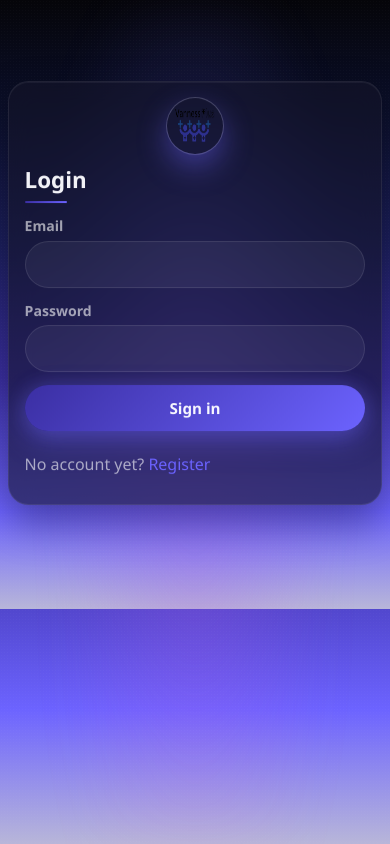
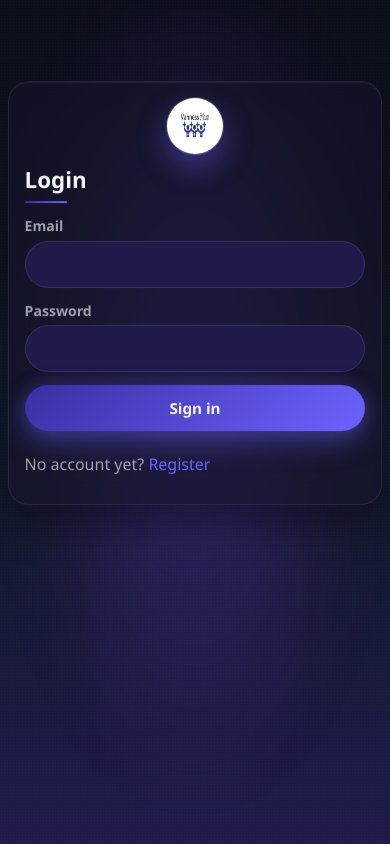
Before and after one commit to Rmutt2005/Attendance-system, a Next.js app: page /login in a window 390 px wide. Built offline with nearby package versions, Linux system fonts and the light colour scheme.

Commit message:
do responsive and fix some bug

```diff
--- a/app/globals.css
+++ b/app/globals.css
@@ -20,18 +20,12 @@
 html,
 body {
   margin: 0;
-  min-height: 100%;
+  min-height: 100vh;
   color: var(--text-primary);
-  background:
-    linear-gradient(
-      180deg,
-      #050509 0%,
-      #0b0f2a 18%,
-      #1c1f5e 40%,
-      #3b2fa3 62%,
-      #6c63ff 84%,
-      #b8b6d9 100%
-    );
+  background: linear-gradient(180deg, #0b0f1a 0%, #111827 52%, #1e1b4b 100%);
+  background-repeat: no-repeat;
+  background-size: cover;
+  background-attachment: fixed;
 }
 
 body::before {
@@ -39,10 +33,12 @@ body::before {
   position: fixed;
   inset: 0;
   pointer-events: none;
-  background:
-    radial-gradient(ellipse at 50% 40%, rgba(108, 99, 255, 0.28) 0%, rgba(108, 99, 255, 0) 56%),
-    radial-gradient(ellipse at 50% 70%, rgba(255, 78, 205, 0.12) 0%, rgba(255, 78, 205, 0) 52%);
-  filter: blur(20px);
+  background: radial-gradient(
+    ellipse at 50% 45%,
+    rgba(124, 58, 237, 0.35) 0%,
+    rgba(124, 58, 237, 0) 62%
+  );
+  filter: blur(34px);
   z-index: 0;
 }
 
@@ -98,6 +94,8 @@ a:hover {
 
 .chrome-logo {
   border-radius: 999px;
+  background: #ffffff;
+  padding: 5px;
   box-shadow: 0 0 0 1px rgba(255, 255, 255, 0.25), 0 10px 24px rgba(108, 99, 255, 0.4);
 }
 
@@ -181,7 +179,7 @@ button {
 
 input,
 select {
-  background: rgba(255, 255, 255, 0.05);
+  background: #1e1b4b;
   color: var(--text-primary);
   padding: 0.84rem 1rem;
   box-shadow: inset 0 0 0 1px rgba(255, 255, 255, 0.1);
@@ -195,7 +193,13 @@ input:focus,
 select:focus {
   outline: none;
   box-shadow: inset 0 0 0 1px var(--focus), 0 0 0 4px rgba(108, 99, 255, 0.2);
-  background: rgba(255, 255, 255, 0.08);
+  background: #111827;
+}
+
+select,
+select option {
+  color: #c7d2fe;
+  background: #111827;
 }
 
 button,
@@ -366,7 +370,34 @@ video {
 
 .auth-logo {
   border-radius: 999px;
+  background: #ffffff;
+  padding: 8px;
   box-shadow: 0 12px 30px rgba(108, 99, 255, 0.45), 0 0 0 1px rgba(255, 255, 255, 0.2);
+}
+
+.status-badge {
+  display: inline-flex;
+  align-items: center;
+  padding: 0.42rem 0.84rem;
+  border-radius: 999px;
+  color: #eef2ff;
+  font-weight: 700;
+  font-size: 0.83rem;
+}
+
+.status-ready {
+  background: linear-gradient(135deg, #065f46, #10b981);
+  box-shadow: 0 8px 20px rgba(16, 185, 129, 0.3);
+}
+
+.status-not-ready {
+  background: linear-gradient(135deg, #7f1d1d, #ef4444);
+  box-shadow: 0 8px 20px rgba(239, 68, 68, 0.3);
+}
+
+.status-loading {
+  background: linear-gradient(135deg, #2b2c46, #4c4f6d);
+  box-shadow: 0 8px 20px rgba(76, 79, 109, 0.26);
 }
 
 .auth-subtitle {
@@ -423,6 +454,18 @@ video {
   }
 }
 
+.min-h-screen {
+  min-height: 100vh;
+}
+
+.bg-no-repeat {
+  background-repeat: no-repeat;
+}
+
+.bg-cover {
+  background-size: cover;
+}
+
 @media (max-width: 640px) {
   .container {
     width: calc(100% - 0.95rem);
--- a/app/layout.tsx
+++ b/app/layout.tsx
@@ -12,7 +12,7 @@ export default function RootLayout({
 }: Readonly<{ children: React.ReactNode }>) {
   return (
     <html lang="en">
-      <body>
+      <body className="min-h-screen bg-no-repeat bg-cover">
         <AppChrome />
         <div className="app-page">{children}</div>
       </body>
```
Also changed, not shown: app/home/page.tsx (+10 -5 lines).
